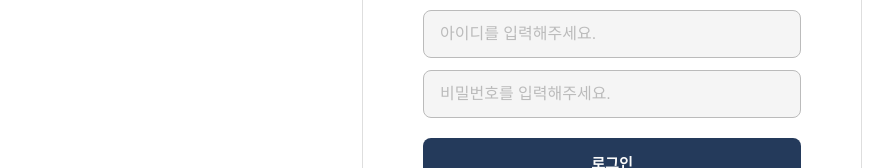
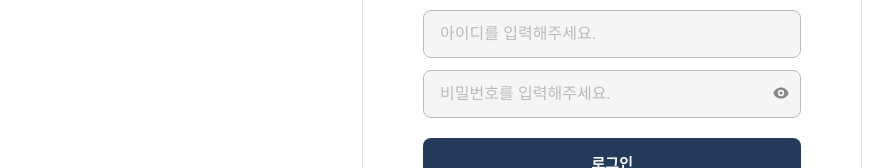
Before and after one commit to deu26-capstone-design/Perfume-FE, a React (Vite) app: page /login in a window 1280 px wide. Shown: the part 261-429 px from the top of the page, without its empty margins (28-921 px from the left). Built offline with nearby package versions, Linux system fonts and the light colour scheme; no server answers; a web font is replaced by a local one.

Commit message:
✨ feat: 로그인·회원가입 비밀번호 표시 토글 추가

```diff
--- a/src/features/auth/ui/LoginForm.css
+++ b/src/features/auth/ui/LoginForm.css
@@ -39,6 +39,28 @@
   background-color: var(--gray-50) !important;
   outline: none;
   transition: background-color 0.15s;
+}
+
+.login__input-wrap {
+  position: relative;
+  display: flex;
+  align-items: center;
+}
+
+.login__input-wrap .login__input {
+  padding-right: 44px;
+}
+
+.login__pw-toggle {
+  position: absolute;
+  right: 12px;
+  background: none;
+  border: none;
+  cursor: pointer;
+  font-size: 16px;
+  padding: 0;
+  line-height: 1;
+  color: var(--gray-400, #aaa);
 }
 
 .login__input::placeholder {
--- a/src/features/auth/ui/LoginForm.tsx
+++ b/src/features/auth/ui/LoginForm.tsx
@@ -1,4 +1,5 @@
 import { useState } from 'react';
+import { HiEye, HiEyeOff } from 'react-icons/hi';
 import { useNavigate, useSearchParams } from 'react-router-dom';
 import './LoginForm.css';
 import googleLogo from '@shared/assets/google_logo.png';
@@ -15,6 +16,7 @@ const LoginForm = () => {
   const [email, setEmail] = useState('');
   const [password, setPassword] = useState('');
   const [error, setError] = useState('');
+  const [showPassword, setShowPassword] = useState(false);
 
   const handleLogin = async (e?: React.FormEvent) => {
     e?.preventDefault();
@@ -41,13 +43,23 @@ const LoginForm = () => {
           value={email}
           onChange={(e) => setEmail(e.target.value)}
         />
+        <div className="login__input-wrap">
           <input
             className={`login__input ${password ? 'login__input--filled' : ''}`}
-          type="password"
+            type={showPassword ? 'text' : 'password'}
             placeholder="비밀번호를 입력해주세요."
             value={password}
             onChange={(e) => setPassword(e.target.value)}
           />
+          <button
+            type="button"
+            className="login__pw-toggle"
+            onClick={() => setShowPassword((v) => !v)}
+            aria-label={showPassword ? '비밀번호 숨기기' : '비밀번호 보기'}
+          >
+            {showPassword ? <HiEyeOff /> : <HiEye />}
+          </button>
+        </div>
       </div>
 
       {error && <p className="login__error">{error}</p>}
```
Lines whose indentation alone changed are shown as unchanged.
